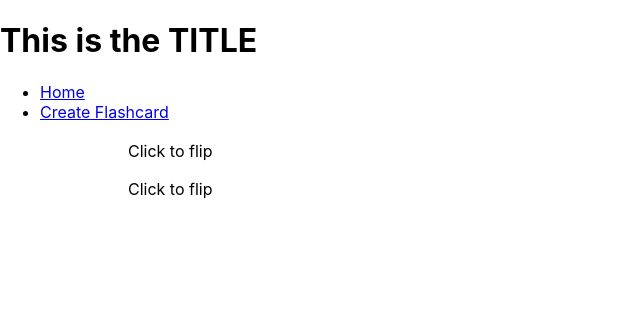
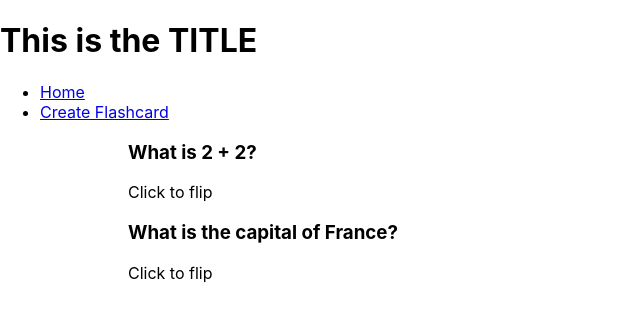
Before and after one commit to berniedovD/flashcards, a React (Create React App) app: page / in a window 1280 px wide. Shown: the top 322 px of the page, without its empty margins (0-640 px from the left). Built offline with nearby package versions, Linux system fonts and the light colour scheme.

Commit message:
change question / answer to term / definition to fix mismatch to the new flashcard component

```diff
--- a/src/FlashCardList.tsx
+++ b/src/FlashCardList.tsx
@@ -11,8 +11,8 @@ const FlashcardList: React.FC<FlashcardListProps> = ({ flashcards }) => {
       {flashcards.map((flashcard, index) => (
         <Flashcard
           key={index}
-          question={flashcard.question}
-          answer={flashcard.answer}
+          term={flashcard.question}
+          definition={flashcard.answer}
         />
       ))}
     </div>
```
